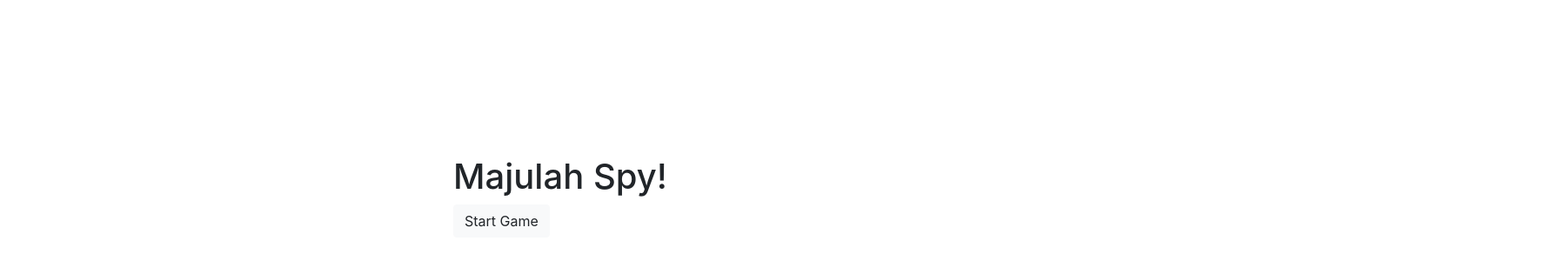
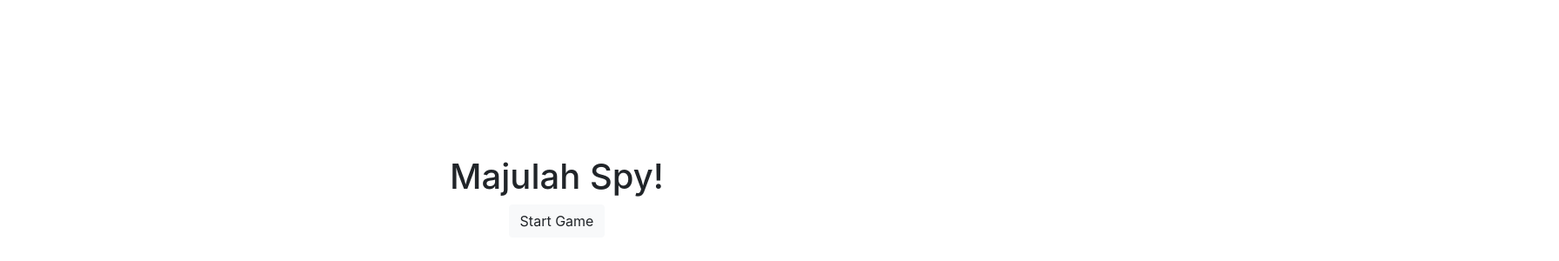
Before and after one commit to lowjiansheng/spyfallsg, a React (Create React App) app: page / in a window 1280 px wide. Shown: the part 174-474 px from the top of the page at 87% size, 1792 px wide, since content can reach past the window. Built offline with nearby package versions, Linux system fonts and the light colour scheme.

Commit message:
fix alignment issues by using flex

```diff
--- a/src/pages/HomePage/index.js
+++ b/src/pages/HomePage/index.js
@@ -1,15 +1,14 @@
 import React, { Component } from 'react';
 import HomePageView from './HomePageView';
 import { Container } from '@material-ui/core';
+
+import '../../shared/css/alignment.css'
 
 // This is the main container / holder for the entire application
 class HomePage extends Component {
     render() {
         return (
-            <Container style={{
-                position: 'absolute', left: '50%', top: '50%',
-                transform: 'translate(-10%, -50%)'
-            }}>
+            <Container className="d-flex fill justify-content-center">
                 <HomePageView {...this.props}/>
             </Container>
 
@@ -18,3 +17,10 @@ class HomePage extends Component {
 }
 
 export default HomePage;
+
+/*
+style={{
+                position: 'absolute', left: '50%', top: '50%',
+                transform: 'translate(-10%, -50%)'
+            }}
+*/
--- a/src/shared/components/ClickableCard.js
+++ b/src/shared/components/ClickableCard.js
@@ -71,13 +71,13 @@ class ClickableCard extends Component {
                 break;
         }
         return (
-            <Col xs={4}>
+            <div className="p2">
                 <Card>
                     <Card.Body>
                         {cardContent}
                     </Card.Body>
                 </Card>
-            </Col>
+            </div>
         )
     }
 }
@@ -97,12 +97,12 @@ const LocationSpyContent = ({handleLocationSpyRevealClick, location, isSpy}) =>
     }
     return (
         <Card.Body>
-        <Row>
+        <div className="p2">
             {displayContent}
-        </Row>
-        <Row>
+        </div>
+        <div className="p2">
             <Button onClick={handleLocationSpyRevealClick}>Continue</Button>
-        </Row>
+        </div>
     </Card.Body>
     )
 }
--- /dev/null
+++ b/src/shared/css/alignment.css
@@ -0,0 +1,15 @@
+.fill {
+    min-height: 100%;
+    min-height: 100vh;
+    width: 100%;
+    height: 100%;
+
+}
+
+.vertical-center {
+    min-height: 100%;  /* Fallback for browsers do NOT support vh unit */
+    min-height: 100vh; /* These two lines are counted as one :-)       */
+
+
+    align-items: center;
+}
--- a/src/shared/layouts/GameSetupLayout/index.js
+++ b/src/shared/layouts/GameSetupLayout/index.js
@@ -7,11 +7,12 @@ import GameSetupForm from './GameSetupForm';
 
 const GameSetupLayout = ({startGame, numPlayers, numSpies, maxSpies, handleNumPlayersChange, handleNumSpiesChange}) => {
     return (
-        <Container>
-            <Row>
+        <div className="d-flex align-self-center flex-column">
+            <div className="p2">
                 <PrimaryBanner/>
-            </Row>
-            <Row>
+            </div>
+
+            <div className="d-flex p2 justify-content-center">
                 <GameSetupForm
                     startGame={startGame}
                     numPlayers={numPlayers}
@@ -19,8 +20,8 @@ const GameSetupLayout = ({startGame, numPlayers, numSpies, maxSpies, handleNumPl
                     maxSpies={maxSpies}
                     handleNumPlayersChange={handleNumPlayersChange}
                     handleNumSpiesChange={handleNumSpiesChange}/>
-            </Row>
-        </Container>
+            </div>
+        </div>
     )
 };
 
--- a/src/shared/layouts/GameStartLayout/PlayerSetupLayout.js
+++ b/src/shared/layouts/GameStartLayout/PlayerSetupLayout.js
@@ -11,7 +11,7 @@ const PlayerSetupLayout = ({ gameSettings, setPlayerName, setPlayerDoneSettingUp
                     setPlayerDoneSettingUp={setPlayerDoneSettingUp}/>)
     }
     return (
-        <div>
+        <div className="d-flex align-self-center flex-column">
             {layout}
         </div>
     );
--- a/src/shared/layouts/GameStartLayout/VotingLayout.js
+++ b/src/shared/layouts/GameStartLayout/VotingLayout.js
@@ -33,30 +33,30 @@ const VotingLayout = ({playersInGame,
 
 const SpyVotingLayout = ({playerName, handleSpyLocationChoice}) => {
     return (
-        <Container>
-            <Row>
+        <div className="d-flex align-self-center flex-column">
+            <div className="p2">
                 Hi {playerName}. Choose the correct location.
-            </Row>
-            <Row>
+            </div>
+            <div className="p2">
                 {LOCATIONS.map(location => {
                     return (
                     <Button onClick={handleSpyLocationChoice}>
                         {location}
                     </Button>)
                 })}
-            </Row>
-        </Container>
+            </div>
+        </div>
     )
 }
 
 // Need to work on the button value.
 const NormalPlayerVotingLayout = ({players, playerIndex, handlePlayerChoiceChange}) => {
     return (
-        <Container>
-            <Row>
+        <div className="d-flex align-self-center flex-column">
+            <div className="p2">
                 Hi {players[playerIndex]['name']}! Please vote for the spy.
-            </Row>
-            <Row>
+            </div>
+            <div className="p2">
                 {players.map(player => {
                     // one does not vote for oneself
                     if (player === players[playerIndex]) {
@@ -70,8 +70,8 @@ const NormalPlayerVotingLayout = ({players, playerIndex, handlePlayerChoiceChang
                         </Button>)
                     }
                 })}
-            </Row>
-        </Container>
+            </div>
+        </div>
     )
 }
 export default VotingLayout;
--- a/src/shared/layouts/HomePageLayout/index.js
+++ b/src/shared/layouts/HomePageLayout/index.js
@@ -1,16 +1,19 @@
 import React from 'react';
-import { Row, Container, Button } from 'react-bootstrap';
+import { Row, Container, Button, Col } from 'react-bootstrap';
 import PrimaryBanner from '../GameSetupLayout/PrimaryBanner';
+
+import "../../css/alignment.css"
+import "../../css/bootstrap.min.css"
 
 const HomePageLayout = ({startGameSetup}) => {
     return (
-        <div>
-            <Row>
+        <div className="d-flex align-self-center flex-column ">
+            <div className="p2 ">
                 <PrimaryBanner />
-            </Row>
-            <Row>
-                <Button variant="light" onClick={startGameSetup}>Start Game</Button>
-            </Row>
+            </div>
+            <div className="d-flex p2 justify-content-center">
+                <Button variant="light" onClick={startGameSetup} >Start Game</Button>
+            </div>
         </div>
     )
 }
```
